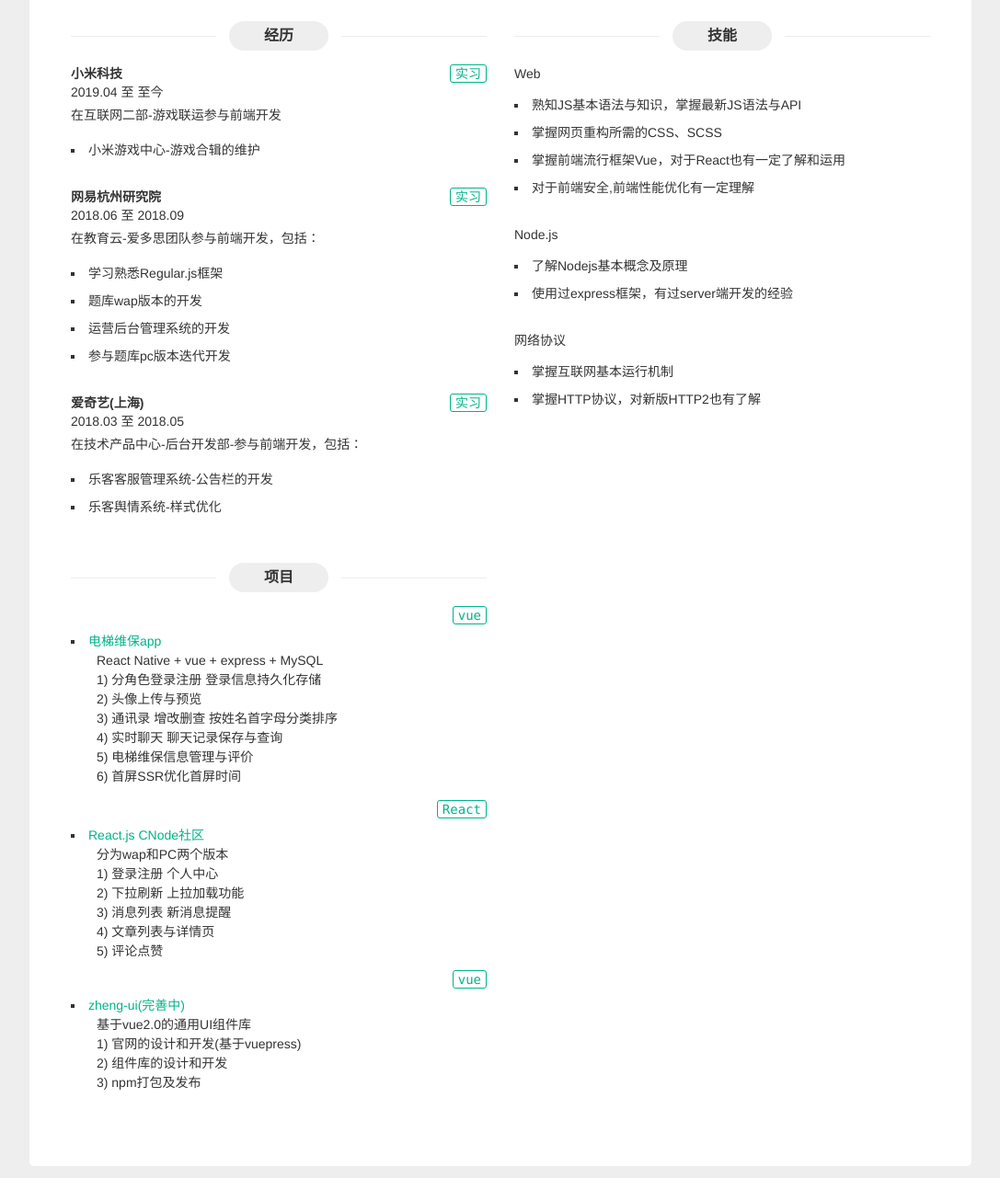
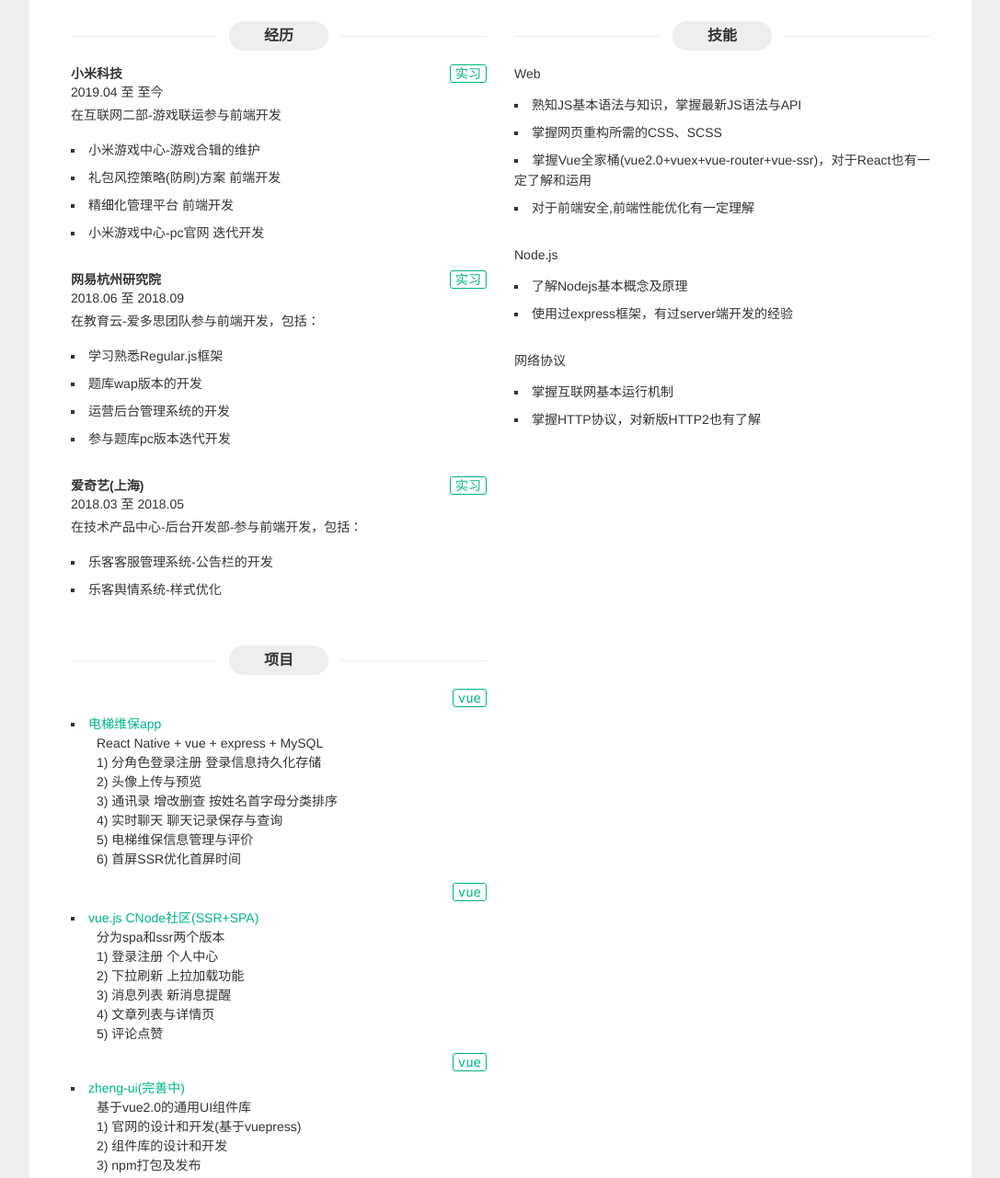
Before and after one commit to Month7/Month7.github.io, a plain HTML site: page index.html in a window 1280 px wide. Shown: the part 322-1603 px from the top of the page at 92% size, without its empty margins (96-1183 px from the left). Drawn offline with Linux system fonts and the light colour scheme.

Commit message:
更新简历

```diff
--- a/index.html
+++ b/index.html
@@ -99,6 +99,9 @@
               <p class="item-des">在互联网二部-游戏联运参与前端开发</p>
               <ul class="section-content">
                 <li>小米游戏中心-游戏合辑的维护</li>
+                <li>礼包风控策略(防刷)方案 前端开发</li>
+                <li>精细化管理平台 前端开发</li>
+                <li>小米游戏中心-pc官网 迭代开发</li>
               </ul>
             </div>
           </div>
@@ -142,7 +145,7 @@
           <span class="section-title-r"></span>
         </header>
         <div class="section-bd">
-          <!--项目:React-->
+          <!--项目:vue-->
 
 
           <!--毕设-->
@@ -167,13 +170,13 @@
             </div>
             <div class="item">
               <header class="item-hd">
-                <a class="btn item-more" href="https://facebook.github.io/react/">React</a>
+                <a class="btn item-more" >vue</a>
               </header>
               <div class="item-bd">
                 <ul>
                   <li>
-                    <a href="https://github.com/Month7/react-CNode">React.js CNode社区</br></a>
-                    &emsp;&emsp;分为wap和PC两个版本</br>
+                    <a href="https://github.com/Month7/vue-CNode">vue.js CNode社区(SSR+SPA)</br></a>
+                    &emsp;&emsp;分为spa和ssr两个版本</br>
                     &emsp;&emsp;1) 登录注册 个人中心 </br>
                     &emsp;&emsp;2) 下拉刷新 上拉加载功能 </br>
                     &emsp;&emsp;3) 消息列表 新消息提醒 </br>
@@ -229,7 +232,7 @@
               <ul class="section-content">
                 <li>熟知JS基本语法与知识，掌握最新JS语法与API</li>
                 <li>掌握网页重构所需的CSS、SCSS</li>
-                <li>掌握前端流行框架Vue，对于React也有一定了解和运用</li>
+                <li>掌握Vue全家桶(vue2.0+vuex+vue-router+vue-ssr)，对于React也有一定了解和运用</li>
                 <li>对于前端安全,前端性能优化有一定理解</li>
               </ul>
             </div>
```
